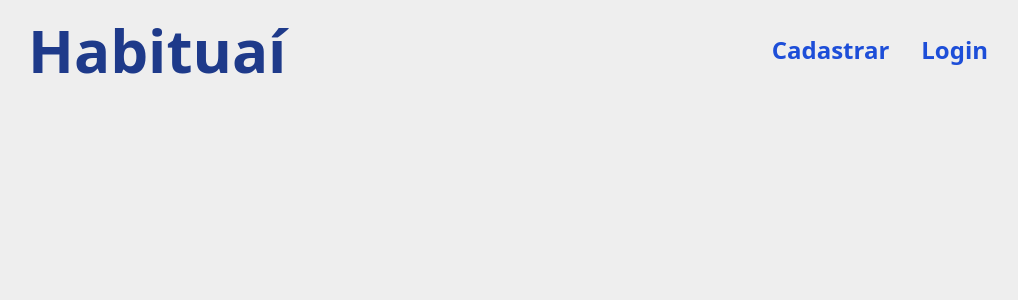
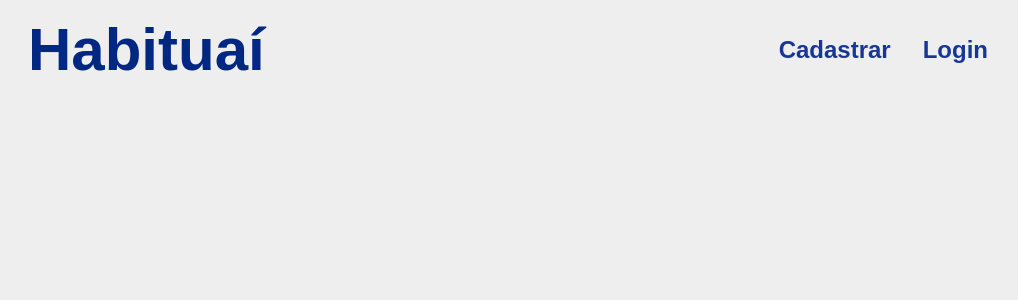
Before and after one commit to Habituai/Front, a React (Vite) app: page / in a window 1280 px wide. Shown: the top 300 px of the page, without its empty margins (132-1150 px from the left). Built offline with nearby package versions, Linux system fonts and the light colour scheme.

Commit message:
add poppins font and create 404 page

```diff
--- a/src/App.jsx
+++ b/src/App.jsx
@@ -1,11 +1,11 @@
 import "./styles/global.css";
 import { BrowserRouter, Route, Routes } from "react-router-dom";
-
+import { useAuth } from "./hooks/useAuth";
 import Home from "./pages/Home";
 import SignUp from "./pages/SignUp";
 import SignIn from "./pages/SignIn";
 import Dashboard from "./pages/Dashboard";
-import { useAuth } from "./hooks/useAuth";
+import Error404 from "./pages/404";
 
 function App() {
     const { auth } = useAuth();
@@ -20,6 +20,8 @@ function App() {
                 />
                 <Route path="/sign-up" element={<SignUp />} />
                 <Route path="/sign-in" element={<SignIn />} />
+                {/*404 sempre por último*/}
+                <Route path="/*" element={<Error404 />} />
             </Routes>
         </BrowserRouter>
     );
--- /dev/null
+++ b/src/pages/404.jsx
@@ -0,0 +1,25 @@
+import { Link } from "react-router-dom";
+import error404Image from "../assets/images/404.svg";
+
+function Error404() {
+    return (
+        <div className="w-full h-screen flex flex-col justify-center items-center gap-10">
+            <h1 className="text-primaryDark font-bold text-3xl lg:text-5xl">
+                Ué? Não existe essa página!
+            </h1>
+            <img
+                src={error404Image}
+                alt="Erro página não encontrada"
+                className="w-3/4 lg:w-1/3"
+            />
+            <Link
+                className="text-2xl text-primaryMedium hover:text-primaryExtraLight font-semibold underline"
+                to="/"
+            >
+                Voltar para a home
+            </Link>
+        </div>
+    );
+}
+
+export default Error404;
--- a/src/pages/Home.jsx
+++ b/src/pages/Home.jsx
@@ -4,18 +4,18 @@ function Home() {
     return (
         <header className="w-full py-5 flex justify-center">
             <nav className="w-3/4 flex justify-between items-center">
-                <span className="text-6xl text-blue-900 font-bold">
+                <span className="text-6xl text-primaryDark font-bold">
                     Habituaí
                 </span>
                 <div className="flex justify-between items-center gap-8">
                     <Link
-                        className="text-2xl text-blue-700 font-semibold"
+                        className="text-2xl text-primaryMedium hover:text-primaryExtraLight font-semibold"
                         to="/sign-up"
                     >
                         Cadastrar
                     </Link>
                     <Link
-                        className="text-2xl text-blue-700 font-semibold"
+                        className="text-2xl text-primaryMedium hover:text-primaryExtraLight font-semibold"
                         to="/sign-in"
                     >
                         Login
--- a/src/pages/SignIn.jsx
+++ b/src/pages/SignIn.jsx
@@ -24,10 +24,7 @@ function SignIn() {
         email: Yup.string()
             .email("Email inválido")
             .required("Campo obrigatório"),
-        password: Yup.string()
-            .min(2, "Senha inválida")
-            .max(20, "Must be 20 characters or less")
-            .required("Campo obrigatório"),
+        password: Yup.string().required("Campo obrigatório"),
     });
 
     const handleFormSubmit = async (values, { setSubmitting }) => {
--- a/src/styles/global.css
+++ b/src/styles/global.css
@@ -1,7 +1,8 @@
 @tailwind base;
 @tailwind utilities;
 @tailwind components;
+@import url("https://fonts.googleapis.com/css2?family=Poppins&display=swap");
 
 body {
-    @apply bg-bodyBackground;
+    @apply bg-bodyBackground font-poppins;
 }
--- a/tailwind.config.cjs
+++ b/tailwind.config.cjs
@@ -14,6 +14,9 @@ module.exports = {
                 secondaryLight: "#0ca31f",
                 secondaryExtraLight: "#12b52f",
             },
+            fontFamily: {
+                poppins: ["Poppins", "sans-serif"],
+            },
         },
     },
     plugins: [],
```
Also changed, not shown: src/assets/images/404.svg (added).
